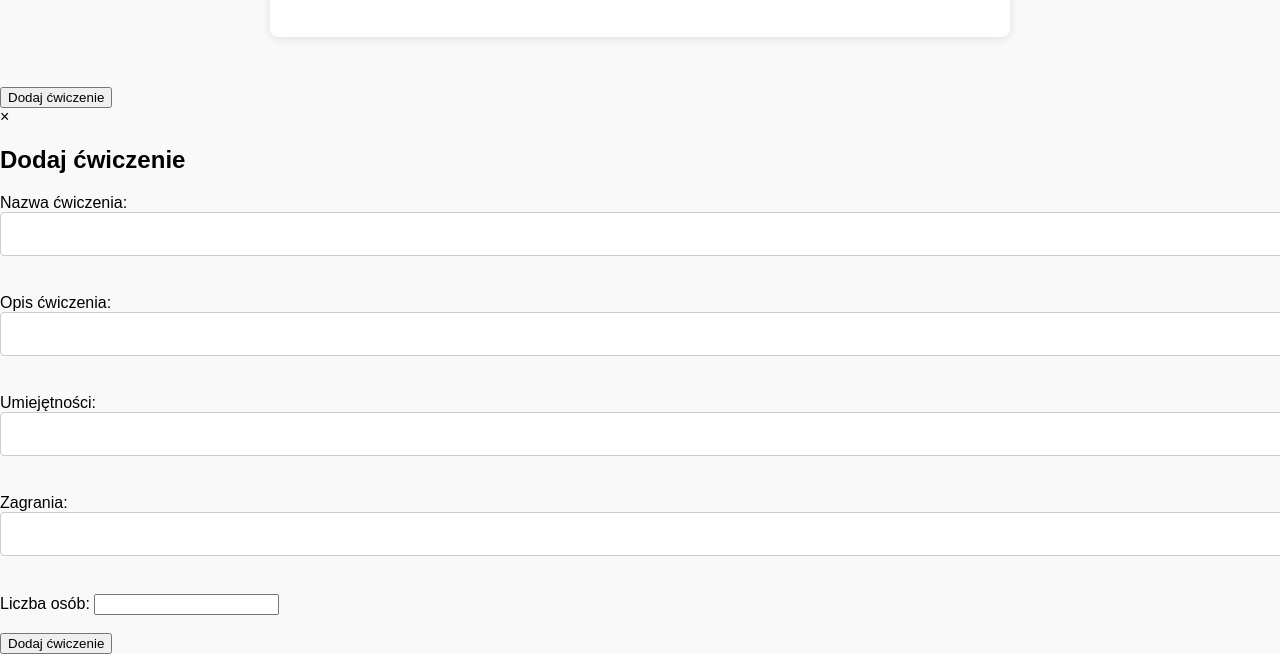
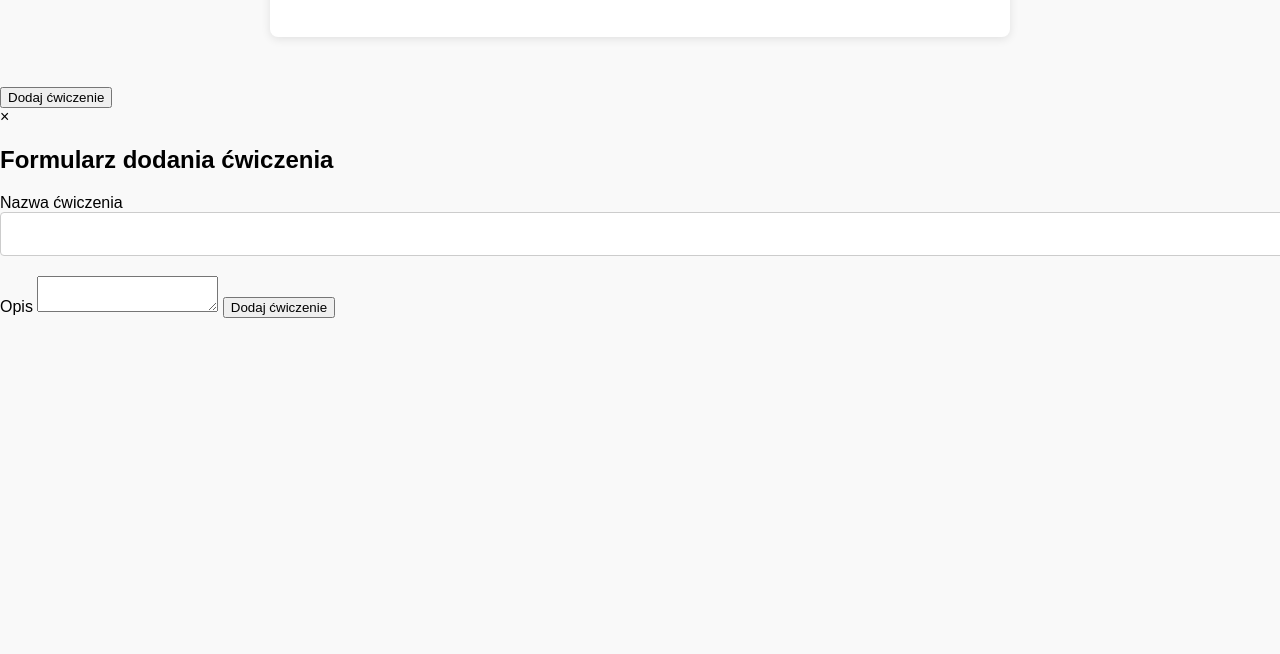
Before and after one commit to Kalimerek/squash-trening-app, a website: page index.html in a window 1280 px wide. Shown: the part 197-851 px from the top of the page. After the commit the page ends 800 px from the top, so only its background shows below. Drawn offline with Linux system fonts and the light colour scheme.

Commit message:
Update index.html

```diff
--- a/index.html
+++ b/index.html
@@ -14,35 +14,27 @@
   </div>
   <script src="script.js"></script>
 
-  <!-- Przycisk do otwarcia modalu -->
+  <!-- Przycisk do otwierania modala -->
     <button id="openModalBtn">Dodaj ćwiczenie</button>
 
     <!-- Modal -->
-<div id="exerciseModal" class="modal">
+    <div id="modal" class="modal">
         <div class="modal-content">
-    <span id="closeModalBtn" class="close-btn">&times;</span>
+            <span id="closeModalBtn" class="close">&times;</span>
+            <h2>Formularz dodania ćwiczenia</h2>
+            <form id="exerciseForm">
+                <label for="name">Nazwa ćwiczenia</label>
+                <input type="text" id="name" name="name" required>
 
-    <h2>Dodaj ćwiczenie</h2>
-    <form id="exerciseForm">
-      <label for="name">Nazwa ćwiczenia:</label>
-      <input type="text" id="name" name="name" required><br><br>
-
-      <label for="description">Opis ćwiczenia:</label>
-      <input type="text" id="description" name="description" required><br><br>
-
-      <label for="skills">Umiejętności:</label>
-      <input type="text" id="skills" name="skills" required><br><br>
-
-      <label for="shots">Zagrania:</label>
-      <input type="text" id="shots" name="shots" required><br><br>
-
-      <label for="participants">Liczba osób:</label>
-      <input type="number" id="participants" name="participants" required><br><br>
+                <label for="description">Opis</label>
+                <textarea id="description" name="description" required></textarea>
 
                 <button type="submit">Dodaj ćwiczenie</button>
             </form>
         </div>
     </div>
+
+    <script src="script.js"></script>
 
 
 
```
Lines whose indentation alone changed are shown as unchanged.
